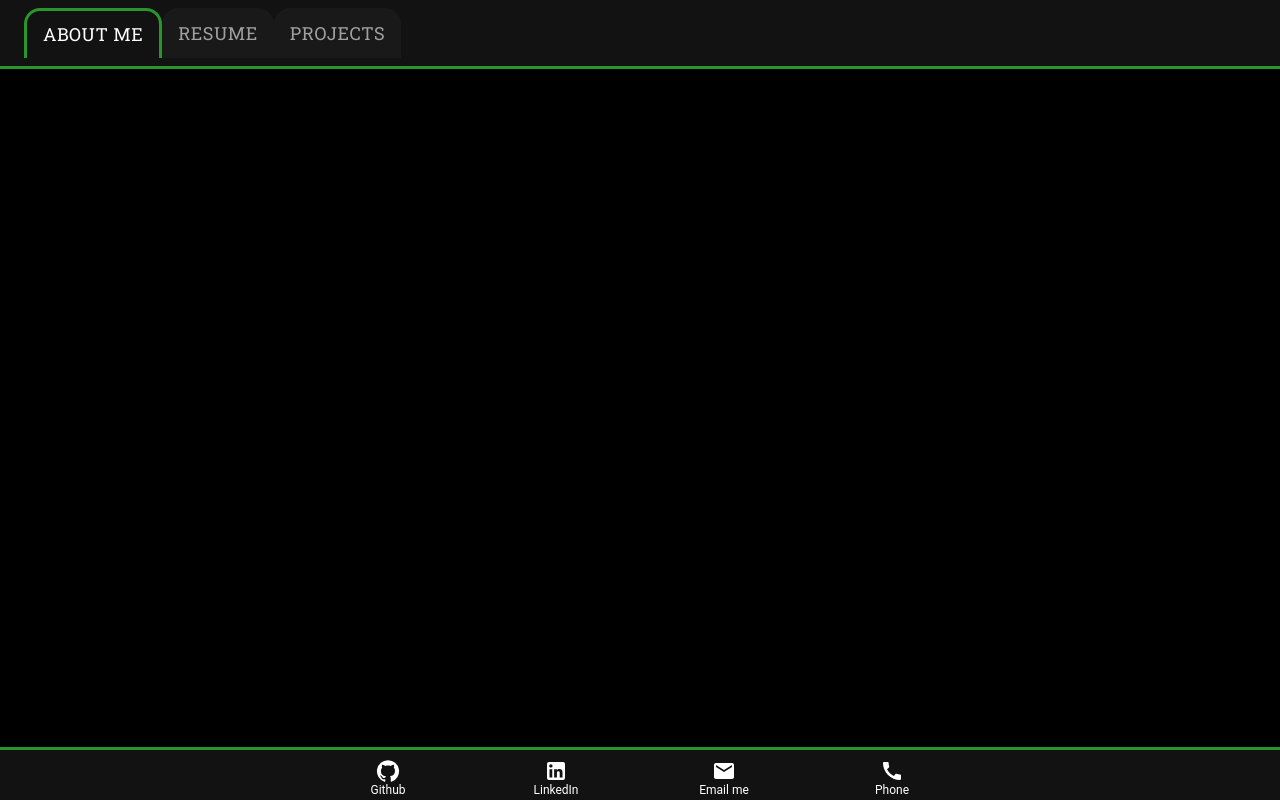
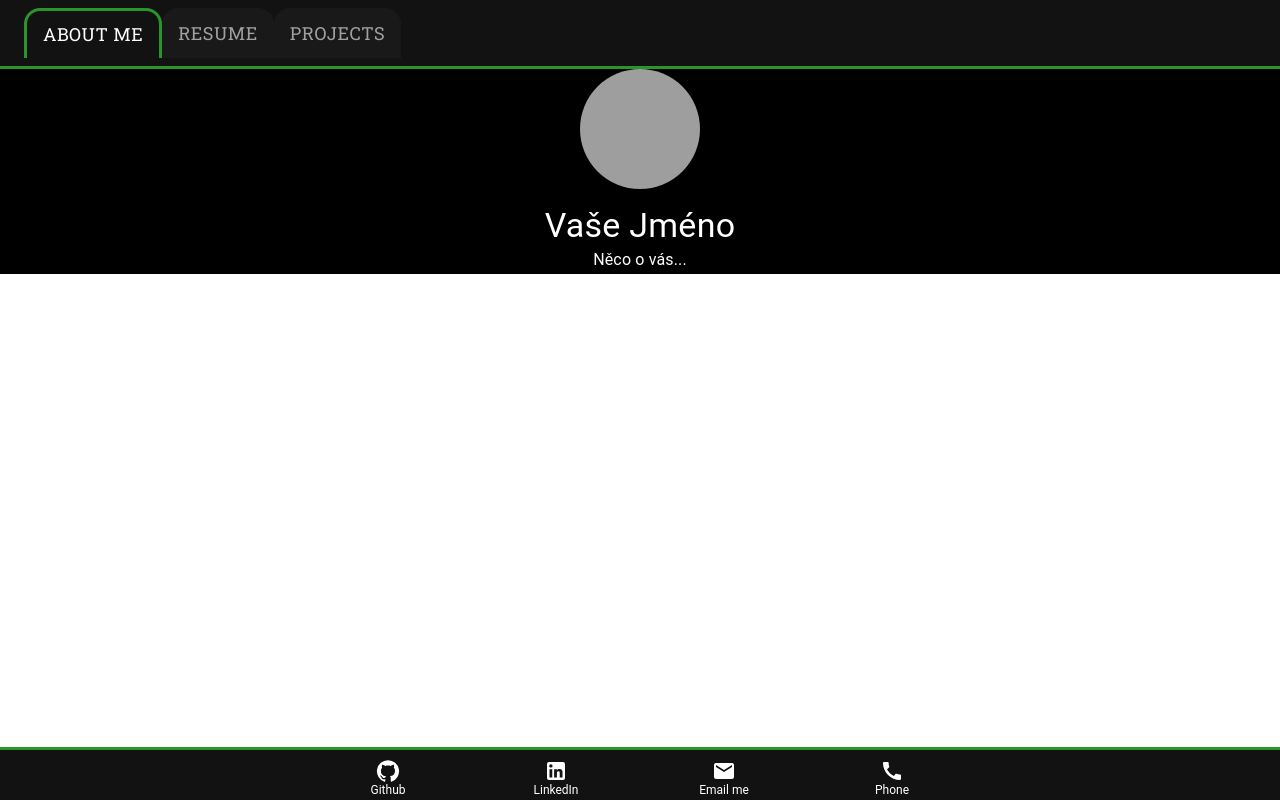
Before and after one commit to RysanekDavid/Web_CV, a React (Create React App) app: page / in a window 1280 px wide. Built offline with nearby package versions, Linux system fonts and the light colour scheme; grey boxes are pictures that could not be loaded.

Commit message:
ContentBar added + design changes

```diff
--- a/package.json
+++ b/package.json
@@ -15,6 +15,7 @@
     "@types/react-dom": "^18.2.8",
     "react": "^18.2.0",
     "react-dom": "^18.2.0",
+    "react-pdf": "^7.5.0",
     "react-scripts": "5.0.1",
     "typescript": "^4.9.5",
     "web-vitals": "^2.1.4"
--- a/src/App.css
+++ b/src/App.css
@@ -1,7 +1,7 @@
 .App {
   text-align: center;
   background-color: black;
-  height: 100vh;
+  height: auto;
 }
 
 .App-logo {
--- a/src/App.tsx
+++ b/src/App.tsx
@@ -2,12 +2,21 @@ import * as React from "react";
 import "./App.css";
 import TopBar from "./components/TopBar";
 import BottomBar from "./components/BottomBar";
+import { AboutMe, Projects, Resume } from "./components/ContentBar";
 
 function App() {
+  const [selectedTab, setSelectedTab] = React.useState(0);
+
   return (
     <div className="App">
-      <TopBar />
+      <TopBar selectedTab={selectedTab} onTabChange={setSelectedTab} />
       <BottomBar />
+
+      <div className="content">
+        {selectedTab === 0 && <AboutMe />}
+        {selectedTab === 1 && <Resume />}
+        {selectedTab === 2 && <Projects />}
+      </div>
     </div>
   );
 }
--- /dev/null
+++ b/src/components/ContentBar.tsx
@@ -0,0 +1,72 @@
+// AboutMe.tsx
+import {
+  Box,
+  Typography,
+  Avatar,
+  List,
+  ListItem,
+  ListItemText,
+  Grid,
+  Card,
+  CardContent,
+} from "@mui/material";
+import resumeImage from "../assets/CV - David Ryšánek.jpg";
+
+function AboutMe() {
+  return (
+    <Box
+      sx={{ display: "flex", flexDirection: "column", alignItems: "center" }}
+    >
+      <Avatar
+        src="path_to_your_photo.jpg"
+        sx={{ width: 120, height: 120, mb: 2 }}
+      />
+      <Typography sx={{ color: "#FFFFFF" }} variant="h4">
+        Vaše Jméno
+      </Typography>
+      <Typography sx={{ color: "#FFFFFF" }} variant="subtitle1">
+        Něco o vás...
+      </Typography>
+    </Box>
+  );
+}
+
+// Resume.tsx
+
+function Resume() {
+  return (
+    <Box>
+      <Typography sx={{ color: "#FFFFFF" }} variant="h5">
+        My CV
+      </Typography>
+      <img
+        src={resumeImage}
+        alt="Můj životopis"
+        style={{ width: "50%", height: "auto", color: "#FFFFFF" }}
+      />
+    </Box>
+  );
+}
+
+// Projects.tsx
+
+function Projects() {
+  return (
+    <Box>
+      <Typography variant="h5">Moje Projekty</Typography>
+      <Grid container spacing={2}>
+        <Grid item xs={12} sm={6} md={4}>
+          <Card>
+            <CardContent>
+              <Typography variant="h6">Název projektu</Typography>
+              <Typography variant="body2">Popis projektu...</Typography>
+            </CardContent>
+          </Card>
+        </Grid>
+        // Přidejte další projekty podle potřeby...
+      </Grid>
+    </Box>
+  );
+}
+
+export { AboutMe, Resume, Projects };
--- a/src/components/TopBar.tsx
+++ b/src/components/TopBar.tsx
@@ -11,12 +11,12 @@ import Tab from "@mui/material/Tab";
 
 const pages = ["About Me", "Resume", "Projects"];
 
-function ResponsiveTopBar() {
-  const [selectedTab, setSelectedTab] = React.useState(0);
-  const handleTabChange = (event: React.SyntheticEvent, newValue: number) => {
-    setSelectedTab(newValue);
-  };
+type Props = {
+  selectedTab: number;
+  onTabChange: (index: number) => void;
+};
 
+function ResponsiveTopBar({ selectedTab, onTabChange }: Props) {
   return (
     <AppBar
       position="static"
@@ -52,7 +52,7 @@ function ResponsiveTopBar() {
           >
             <Tabs
               value={selectedTab}
-              onChange={handleTabChange}
+              onChange={(event, newValue) => onTabChange(newValue)}
               centered={true}
               textColor="inherit"
               indicatorColor="primary"
```
Also changed, not shown: src/assets/CV - David Ryšánek.jpg (added), 1 other file (tests, documents, lock files or other folders).
